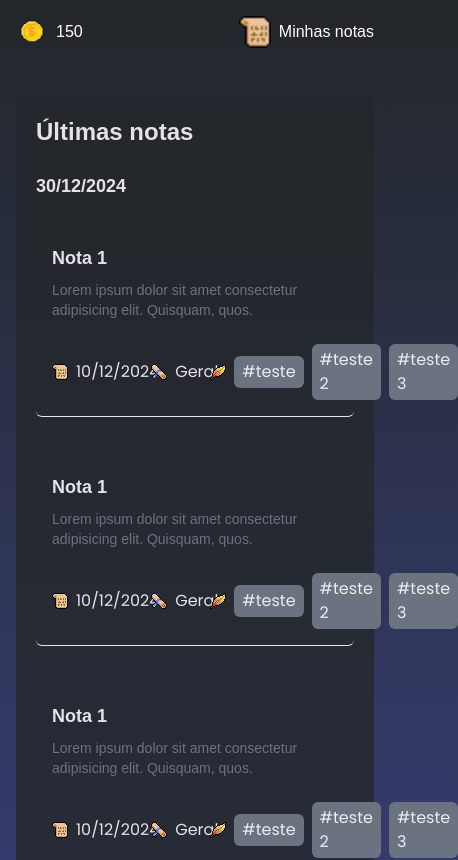
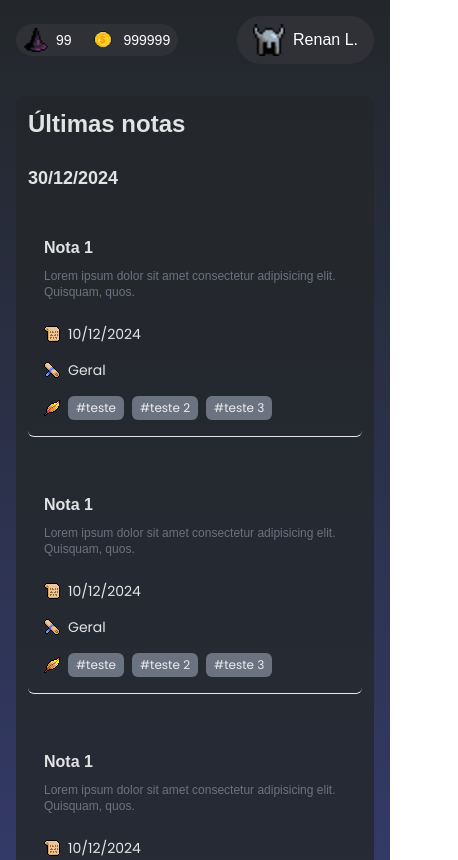
Before and after one commit to renanpinheiro/notepad-hero, a Vue app: page / in a window 390 px wide. Shown: the top 860 px of the page, 458 px wide, since content can reach past the window. Built offline with nearby package versions, Linux system fonts and the light colour scheme; a web font is replaced by a local one.

Commit message:
feat: add responsive

```diff
--- a/src/components/NNoteList.vue
+++ b/src/components/NNoteList.vue
@@ -3,27 +3,27 @@ import NNoteListItem from './NNoteListItem.vue';
 </script>
 
 <template>
-    <div class="flex flex-col gap-4 p-4 rounded-md note-list">
-        <h1 class="text-2xl font-bold font-better_vcr">Últimas notas</h1>
+    <div class="flex flex-col gap-4 p-4 rounded-md note-list w-full max-w-7xl mx-auto">
+        <h1 class="text-2xl md:text-3xl lg:text-4xl font-bold font-better_vcr">Últimas notas</h1>
         <div class="flex flex-col gap-4 mt-2">
-            <h2 class="text-lg font-bold font-better_vcr">30/12/2024</h2>
+            <h2 class="text-lg md:text-xl lg:text-2xl font-bold font-better_vcr">30/12/2024</h2>
             <div class="flex flex-col gap-4">
             <NNoteListItem title="Nota 1" description="Lorem ipsum dolor sit amet consectetur adipisicing elit. Quisquam, quos." />
             <NNoteListItem title="Nota 1" description="Lorem ipsum dolor sit amet consectetur adipisicing elit. Quisquam, quos." />
             <NNoteListItem title="Nota 1" description="Lorem ipsum dolor sit amet consectetur adipisicing elit. Quisquam, quos." />
             <NNoteListItem title="Nota 1" description="Lorem ipsum dolor sit amet consectetur adipisicing elit. Quisquam, quos." />
-                <NNoteListItem title="Nota 1" description="Lorem ipsum dolor sit amet consectetur adipisicing elit. Quisquam, quos." />
+            <NNoteListItem title="Nota 1" description="Lorem ipsum dolor sit amet consectetur adipisicing elit. Quisquam, quos." />
             </div>
         </div>
 
         <div class="flex flex-col gap-4">
-            <h2 class="text-lg font-bold font-better_vcr">29/12/2024</h2>
+            <h2 class="text-lg md:text-xl lg:text-2xl font-bold font-better_vcr">29/12/2024</h2>
             <div class="flex flex-col gap-4">
             <NNoteListItem title="Nota 1" description="Lorem ipsum dolor sit amet consectetur adipisicing elit. Quisquam, quos." />
             <NNoteListItem title="Nota 1" description="Lorem ipsum dolor sit amet consectetur adipisicing elit. Quisquam, quos." />
             <NNoteListItem title="Nota 1" description="Lorem ipsum dolor sit amet consectetur adipisicing elit. Quisquam, quos." />
             <NNoteListItem title="Nota 1" description="Lorem ipsum dolor sit amet consectetur adipisicing elit. Quisquam, quos." />
-                <NNoteListItem title="Nota 1" description="Lorem ipsum dolor sit amet consectetur adipisicing elit. Quisquam, quos." />
+            <NNoteListItem title="Nota 1" description="Lorem ipsum dolor sit amet consectetur adipisicing elit. Quisquam, quos." />
             </div>
         </div>
     </div>
@@ -35,4 +35,10 @@ import NNoteListItem from './NNoteListItem.vue';
     border-radius: 10px;
     padding: 20px;
 }
+
+@media (max-width: 768px) {
+    .note-list {
+        padding: 12px;
+    }
+}
 </style>
--- a/src/components/NNoteListItem.vue
+++ b/src/components/NNoteListItem.vue
@@ -7,25 +7,25 @@ defineProps<{
 
 <template>
     <div class="flex flex-col gap-2 my-3 border-b border-gray-200 rounded-md p-4 cursor-pointer hover:bg-blue-800 transition-colors">
-        <h2 class="text-lg font-bold font-better_vcr">{{ title }}</h2>
-        <p class="text-sm text-gray-500 font-better_vcr">{{ description }}</p>
+        <h2 class="text-base md:text-lg lg:text-xl font-bold font-better_vcr">{{ title }}</h2>
+        <p class="text-xs md:text-sm lg:text-base text-gray-500 font-better_vcr">{{ description }}</p>
 
-        <div class="flex items-center justify-between gap-2 mt-4">
+        <div class="flex flex-col md:flex-row items-start md:items-center justify-between gap-4 md:gap-2 mt-4">
             <div class="flex items-center gap-2">
-                <img width="16" height="16" src="../assets/note.svg" alt="Note" />
-                <span>10/12/2024</span>
+                <img class="w-4 h-4 md:w-5 md:h-5" src="../assets/note.svg" alt="Note" />
+                <span class="text-sm md:text-base">10/12/2024</span>
             </div>
 
             <div class="flex items-center gap-2">
-                <img width="16" height="16" src="../assets/blue_scroll.svg" alt="Note" />
-                <span>Geral</span>
+                <img class="w-4 h-4 md:w-5 md:h-5" src="../assets/blue_scroll.svg" alt="Note" />
+                <span class="text-sm md:text-base">Geral</span>
             </div>
 
-            <div class="flex items-center gap-2">
-                <img width="16" height="16" src="../assets/leaf.svg" alt="Note" />
-                <span class="bg-gray-500 rounded-md px-2 py-1">#teste</span>
-                <span class="bg-gray-500 rounded-md px-2 py-1">#teste 2</span>
-                <span class="bg-gray-500 rounded-md px-2 py-1">#teste 3</span>
+            <div class="flex flex-wrap items-center gap-2">
+                <img class="w-4 h-4 md:w-5 md:h-5" src="../assets/leaf.svg" alt="Note" />
+                <span class="text-xs md:text-sm bg-gray-500 rounded-md px-2 py-1">#teste</span>
+                <span class="text-xs md:text-sm bg-gray-500 rounded-md px-2 py-1">#teste 2</span>
+                <span class="text-xs md:text-sm bg-gray-500 rounded-md px-2 py-1">#teste 3</span>
             </div>
         </div>
     </div>
--- a/src/layouts/DefaultLayout.vue
+++ b/src/layouts/DefaultLayout.vue
@@ -20,14 +20,18 @@ onUnmounted(() => {
   <div class="min-h-screen w-full">
     <header class="w-full text-white p-4 font-better_vcr fixed top-0 left-0 z-50 transition-colors" :class="{ 'bg-[#23272A]': hasScrolled }">
       <section class="flex justify-between items-center">
-        <div class="flex items-center gap-2">
-          <img width="32" height="32" src="../assets/coin_2.svg" alt="Coin" />
-          150
+        <div class="flex items-center gap-2 bg-[#2F3136] px-2 sm:px-4 py-1 sm:py-2 rounded-full text-sm sm:text-base">
+          <img class="w-6 h-6 sm:w-8 sm:h-8" src="../assets/witch_cap.svg" alt="Coin" />
+          <span class="hidden sm:inline">Lvl.</span>
+          <span>99</span>
+          &nbsp;
+          <img class="w-6 h-6 sm:w-8 sm:h-8" src="../assets/coin_2.svg" alt="Coin" />
+          <span class="truncate max-w-[4rem] sm:max-w-none">999999</span>
         </div>
 
-        <div class="flex items-center gap-2">
-            <img width="32" height="32" src="../assets/note.svg" alt="Note" />
-            <span>Minhas notas</span>
+        <div class="flex items-center gap-2 bg-[#2F3136] px-4 py-2 rounded-full">
+            <img width="32" height="32" src="../assets/helm.svg" alt="Note" />
+            <span>Renan L.</span>
         </div>
       </section>
     </header>
```
Also changed, not shown: src/assets/helm.svg (added), src/assets/witch_cap.svg (added).
